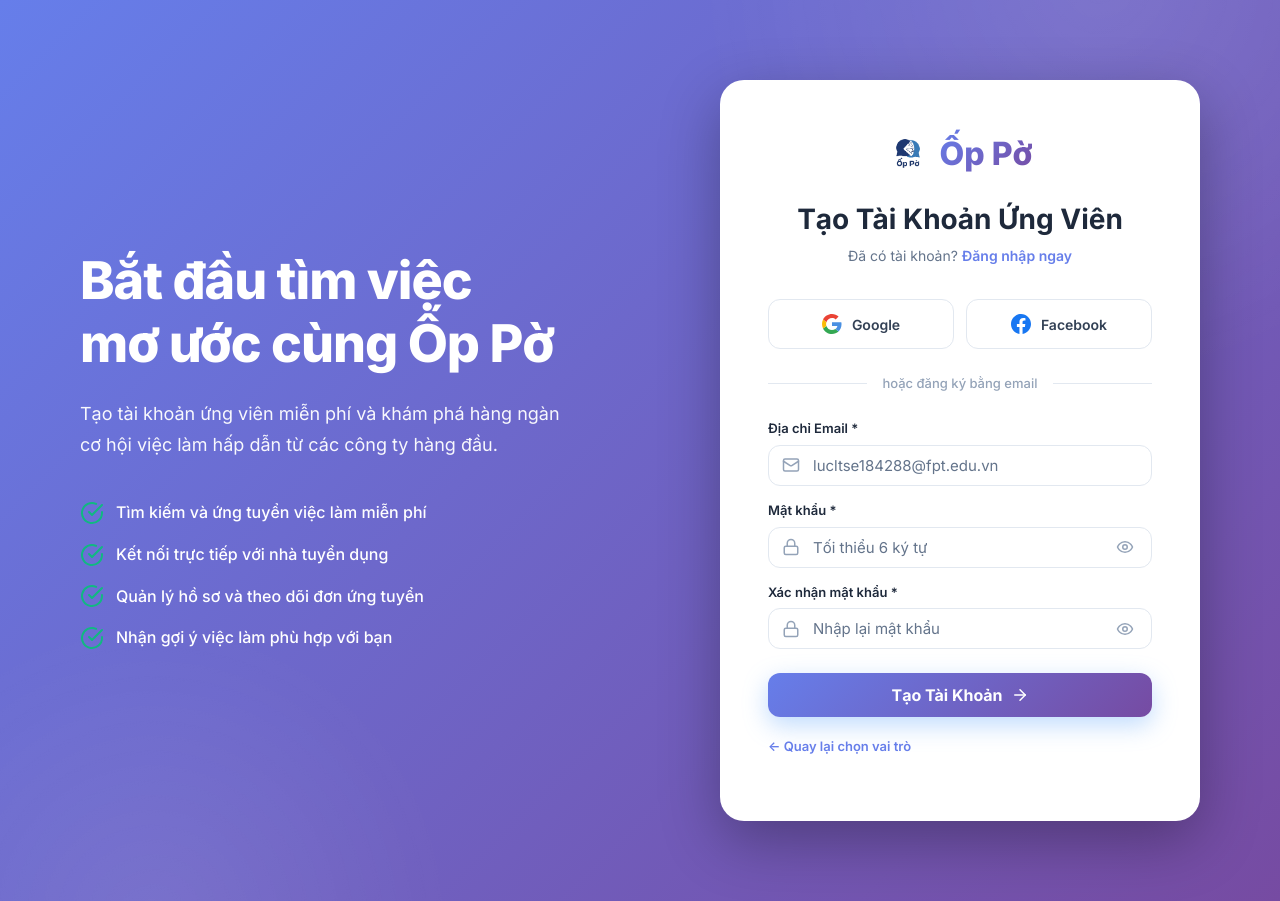
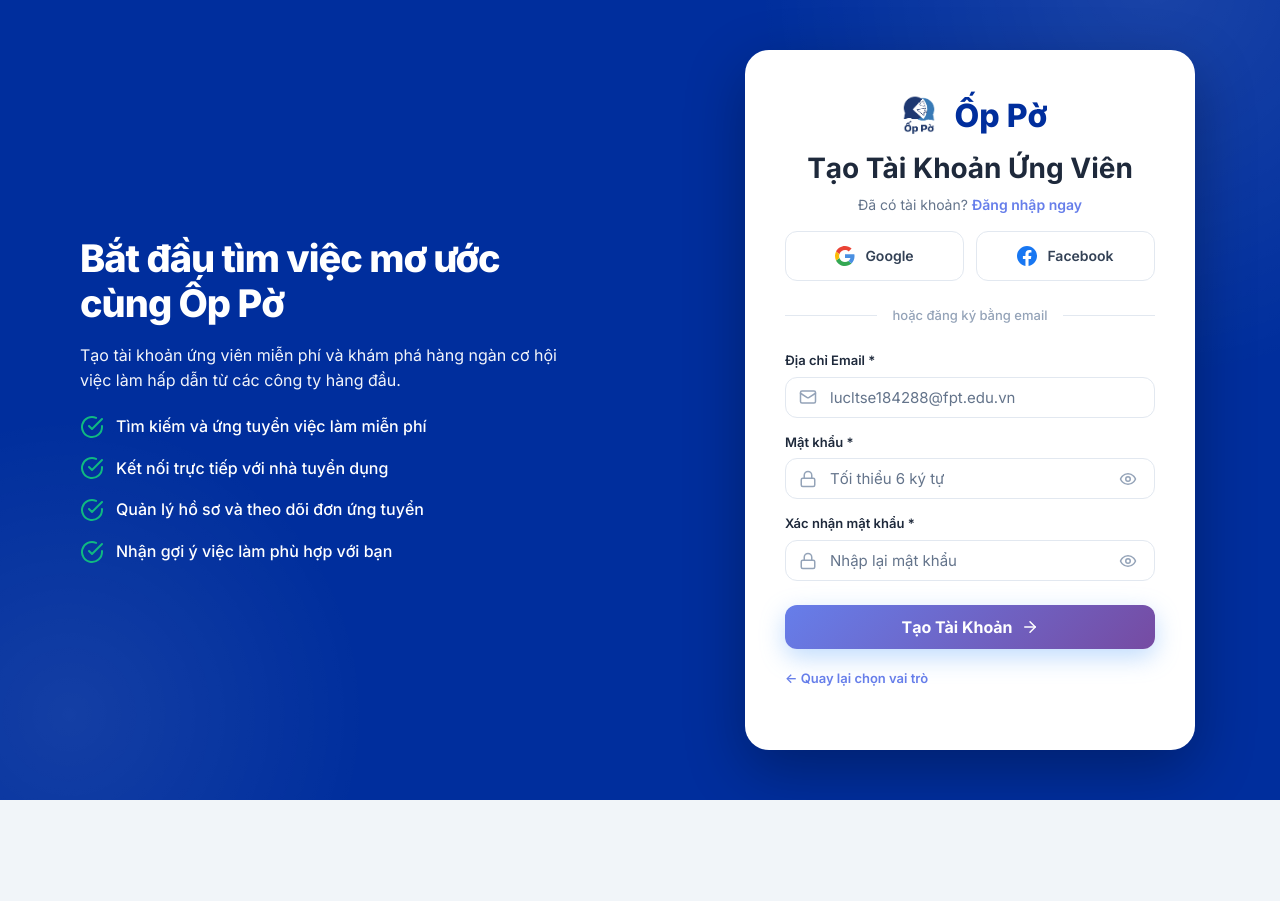
Before and after one commit to leluc212/OpPoReview, a React (Vite) app: page /register/candidate in a window 1280 px wide. After the commit the page ends 800 px from the top, so only its background shows below. Built offline with nearby package versions, Linux system fonts and the light colour scheme; the HTML template or start-up script is replaced by a standard one.

Commit message:
fix UI/UX lan 5

```diff
--- a/src/pages/auth/CandidateRegister.jsx
+++ b/src/pages/auth/CandidateRegister.jsx
@@ -8,39 +8,42 @@ import { Mail, Lock, Eye, EyeOff, CheckCircle, ArrowRight, User } from 'lucide-r
 const RegisterContainer = styled.div`
   min-height: 100vh;
   display: flex;
-  background: linear-gradient(135deg, #667eea 0%, #764ba2 100%);
+  background: #002e9d;
   position: relative;
   overflow: hidden;
-
-  @keyframes float {
-    0%, 100% { transform: translate(0, 0) rotate(0deg); }
-    25% { transform: translate(20px, -20px) rotate(90deg); }
-    50% { transform: translate(-20px, 20px) rotate(180deg); }
-    75% { transform: translate(20px, 20px) rotate(270deg); }
-  }
+  color-scheme: light;
 
   &::before {
     content: '';
     position: absolute;
+    top: -50%;
+    right: -20%;
     width: 800px;
     height: 800px;
-    background: radial-gradient(circle, rgba(255,255,255,0.1) 0%, transparent 70%);
+    background: radial-gradient(circle, rgba(255, 255, 255, 0.1) 0%, transparent 70%);
     border-radius: 50%;
-    top: -400px;
-    right: -200px;
-    animation: float 20s infinite ease-in-out;
+    animation: float 20s ease-in-out infinite;
   }
 
   &::after {
     content: '';
     position: absolute;
+    bottom: -30%;
+    left: -20%;
     width: 600px;
     height: 600px;
-    background: radial-gradient(circle, rgba(255,255,255,0.08) 0%, transparent 70%);
+    background: radial-gradient(circle, rgba(255, 255, 255, 0.08) 0%, transparent 70%);
     border-radius: 50%;
-    bottom: -300px;
-    left: -150px;
-    animation: float 15s infinite ease-in-out reverse;
+    animation: float 15s ease-in-out infinite reverse;
+  }
+
+  @keyframes float {
+    0%, 100% {
+      transform: translate(0, 0) rotate(0deg);
+    }
+    50% {
+      transform: translate(30px, -30px) rotate(5deg);
+    }
   }
 `;
 
@@ -49,7 +52,7 @@ const RegisterLeft = styled(motion.div)`
   display: flex;
   align-items: center;
   justify-content: center;
-  padding: 80px;
+  padding: 40px;
   color: white;
   position: relative;
   z-index: 1;
@@ -64,7 +67,7 @@ const RegisterRight = styled(motion.div)`
   display: flex;
   align-items: center;
   justify-content: center;
-  padding: 80px;
+  padding: 30px 20px;
   position: relative;
   z-index: 1;
 
@@ -75,20 +78,20 @@ const RegisterRight = styled(motion.div)`
 `;
 
 const HeroContent = styled.div`
-  max-width: 550px;
+  max-width: 500px;
 
   h1 {
-    font-size: 52px;
+    font-size: 38px;
     font-weight: 800;
     line-height: 1.2;
-    margin-bottom: 24px;
+    margin-bottom: 16px;
     letter-spacing: -1px;
   }
 
   p {
-    font-size: 18px;
-    line-height: 1.7;
-    margin-bottom: 40px;
+    font-size: 16px;
+    line-height: 1.6;
+    margin-bottom: 20px;
     opacity: 0.95;
   }
 
@@ -117,31 +120,32 @@ const HeroContent = styled.div`
 const RegisterForm = styled.div`
   background: white;
   border-radius: 24px;
-  padding: 48px;
+  padding: 40px;
   width: 100%;
-  max-width: 480px;
+  height: 700px;
+  max-width: 450px;
   box-shadow: 0 20px 60px rgba(0, 0, 0, 0.3);
 `;
 
 const FormHeader = styled.div`
   text-align: center;
-  margin-bottom: 32px;
+  margin-bottom: 15px;
 
   .logo-section {
     display: flex;
     align-items: center;
     justify-content: center;
-    margin-bottom: 24px;
-    gap: 12px;
+    margin-bottom: 10px;
+    gap: 10px;
 
     img {
-      height: 40px;
+      height: 52px;
     }
 
     .logo-text {
       font-size: 32px;
       font-weight: 800;
-      background: linear-gradient(135deg, #667eea 0%, #764ba2 100%);
+      background: #002e9d;
       -webkit-background-clip: text;
       -webkit-text-fill-color: transparent;
       background-clip: text;
--- a/src/pages/auth/EmployerRegister.jsx
+++ b/src/pages/auth/EmployerRegister.jsx
@@ -8,39 +8,42 @@ import { Mail, Lock, Eye, EyeOff, CheckCircle, ArrowRight, Building2 } from 'luc
 const RegisterContainer = styled.div`
   min-height: 100vh;
   display: flex;
-  background: linear-gradient(135deg, #667eea 0%, #764ba2 100%);
+  background: #002e9d;
   position: relative;
   overflow: hidden;
-
-  @keyframes float {
-    0%, 100% { transform: translate(0, 0) rotate(0deg); }
-    25% { transform: translate(20px, -20px) rotate(90deg); }
-    50% { transform: translate(-20px, 20px) rotate(180deg); }
-    75% { transform: translate(20px, 20px) rotate(270deg); }
-  }
+  color-scheme: light;
 
   &::before {
     content: '';
     position: absolute;
+    top: -50%;
+    right: -20%;
     width: 800px;
     height: 800px;
-    background: radial-gradient(circle, rgba(255,255,255,0.1) 0%, transparent 70%);
+    background: radial-gradient(circle, rgba(255, 255, 255, 0.1) 0%, transparent 70%);
     border-radius: 50%;
-    top: -400px;
-    right: -200px;
-    animation: float 20s infinite ease-in-out;
+    animation: float 20s ease-in-out infinite;
   }
 
   &::after {
     content: '';
     position: absolute;
+    bottom: -30%;
+    left: -20%;
     width: 600px;
     height: 600px;
-    background: radial-gradient(circle, rgba(255,255,255,0.08) 0%, transparent 70%);
+    background: radial-gradient(circle, rgba(255, 255, 255, 0.08) 0%, transparent 70%);
     border-radius: 50%;
-    bottom: -300px;
-    left: -150px;
-    animation: float 15s infinite ease-in-out reverse;
+    animation: float 15s ease-in-out infinite reverse;
+  }
+
+  @keyframes float {
+    0%, 100% {
+      transform: translate(0, 0) rotate(0deg);
+    }
+    50% {
+      transform: translate(30px, -30px) rotate(5deg);
+    }
   }
 `;
 
@@ -49,7 +52,7 @@ const RegisterLeft = styled(motion.div)`
   display: flex;
   align-items: center;
   justify-content: center;
-  padding: 80px;
+  padding: 40px;
   color: white;
   position: relative;
   z-index: 1;
@@ -64,7 +67,7 @@ const RegisterRight = styled(motion.div)`
   display: flex;
   align-items: center;
   justify-content: center;
-  padding: 80px;
+  padding: 30px 20px;
   position: relative;
   z-index: 1;
 
@@ -75,20 +78,20 @@ const RegisterRight = styled(motion.div)`
 `;
 
 const HeroContent = styled.div`
-  max-width: 550px;
+  max-width: 500px;
 
   h1 {
-    font-size: 52px;
+    font-size: 38px;
     font-weight: 800;
     line-height: 1.2;
-    margin-bottom: 24px;
+    margin-bottom: 16px;
     letter-spacing: -1px;
   }
 
   p {
-    font-size: 18px;
-    line-height: 1.7;
-    margin-bottom: 40px;
+    font-size: 16px;
+    line-height: 1.6;
+    margin-bottom: 20px;
     opacity: 0.95;
   }
 
@@ -117,31 +120,32 @@ const HeroContent = styled.div`
 const RegisterForm = styled.div`
   background: white;
   border-radius: 24px;
-  padding: 48px;
+  padding: 40px;
   width: 100%;
-  max-width: 480px;
+  height: 700px;
+  max-width: 450px;
   box-shadow: 0 20px 60px rgba(0, 0, 0, 0.3);
 `;
 
 const FormHeader = styled.div`
   text-align: center;
-  margin-bottom: 32px;
+  margin-bottom: 15px;
 
   .logo-section {
     display: flex;
     align-items: center;
     justify-content: center;
-    margin-bottom: 24px;
-    gap: 12px;
+    margin-bottom: 10px;
+    gap: 10px;
 
     img {
-      height: 40px;
+      height: 52px;
     }
 
     .logo-text {
       font-size: 32px;
       font-weight: 800;
-      background: linear-gradient(135deg, #667eea 0%, #764ba2 100%);
+      background: #002e9d;
       -webkit-background-clip: text;
       -webkit-text-fill-color: transparent;
       background-clip: text;
--- a/src/pages/auth/LoginPage.jsx
+++ b/src/pages/auth/LoginPage.jsx
@@ -10,7 +10,7 @@ import { Mail, Lock, Eye, EyeOff, CheckCircle, ArrowRight } from 'lucide-react';
 const LoginContainer = styled.div`
   min-height: 100vh;
   display: flex;
-  background: linear-gradient(135deg, #667eea 0%, #764ba2 100%);
+  background: #002e9d;
   position: relative;
   overflow: hidden;
   color-scheme: light;
@@ -139,13 +139,13 @@ const FormHeader = styled.div`
     margin-bottom: 16px;
 
     img {
-      height: 32px;
+      height: 52px;
     }
 
     .logo-text {
       font-size: 26px;
       font-weight: 800;
-      background: linear-gradient(135deg, #667eea 0%, #764ba2 100%);
+      background: #002e9d;
       -webkit-background-clip: text;
       -webkit-text-fill-color: transparent;
       background-clip: text;
@@ -247,7 +247,7 @@ const RoleButton = styled(motion.button)`
   border-radius: 7px;
   border: none;
   background: ${props => props.$selected ? 'white' : 'transparent'};
-  color: ${props => props.$selected ? '#667eea' : '#475569'};
+  color: ${props => props.$selected ? '#002e9d' : '#475569'};
   font-weight: ${props => props.$selected ? '700' : '600'};
   font-size: 13px;
   transition: all 0.3s;
@@ -304,7 +304,7 @@ const InputWrapper = styled.div`
 `;
 
 const ForgotPassword = styled(Link)`
-  color: #667eea;
+  color: #002e9d;
   font-size: 13px;
   font-weight: 600;
   display: inline-block;
@@ -322,7 +322,7 @@ const SubmitButton = styled(Button)`
   gap: 8px;
   margin-top: 16px;
   margin-bottom: 0;
-  background: linear-gradient(135deg, #667eea 0%, #764ba2 100%);
+  background: #002e9d;
 
   &:hover {
     transform: translateY(-2px);
--- a/src/pages/auth/RegisterRoleSelection.jsx
+++ b/src/pages/auth/RegisterRoleSelection.jsx
@@ -10,7 +10,7 @@ const SelectionContainer = styled.div`
   display: flex;
   align-items: center;
   justify-content: center;
-  background: linear-gradient(135deg, #667eea 0%, #764ba2 100%);
+  background: #002e9d;
   padding: 40px;
   position: relative;
   overflow: hidden;
@@ -101,19 +101,31 @@ const Logo = styled(Link)`
   gap: 12px;
   font-size: 28px;
   font-weight: 800;
-  color: white;
+  color: #002e9d;
   text-decoration: none;
   letter-spacing: -0.5px;
   margin-bottom: 48px;
   transition: all 0.3s cubic-bezier(0.4, 0, 0.2, 1);
+  background: rgba(255, 255, 255, 0.85);
+  backdrop-filter: blur(20px);
+  padding: 16px 32px;
+  border-radius: 16px;
+  border: 2px solid rgba(55, 69, 219, 0.55);
+  box-shadow:
+    0 8px 32px rgba(0, 0, 0, 0.25),
+    0 0 0 1px rgba(255, 255, 255, 0.3) inset;
 
   &:hover {
-    opacity: 0.9;
     transform: scale(1.05);
+    background: rgba(255, 255, 255, 0.2);
+    border-color: rgba(255, 255, 255, 0.35);
+    box-shadow:
+      0 12px 48px rgba(0, 0, 0, 0.2),
+      0 0 0 1px rgba(255, 255, 255, 0.2) inset;
   }
 
   img {
-    height: 40px;
+    height: 52px;
   }
 `;
 
@@ -170,7 +182,7 @@ const RoleIcon = styled.div`
   width: 80px;
   height: 80px;
   margin: 0 auto 24px;
-  background: linear-gradient(135deg, #667eea 0%, #764ba2 100%);
+  background: #002e9d;
   border-radius: 16px;
   display: flex;
   align-items: center;
@@ -226,7 +238,7 @@ const RoleFeatures = styled.ul`
 const SelectButton = styled.button`
   width: 100%;
   padding: 16px 32px;
-  background: linear-gradient(135deg, #667eea 0%, #764ba2 100%);
+  background: #002e9d;
   color: white;
   border: none;
   border-radius: 12px;
@@ -273,7 +285,7 @@ const LoginPrompt = styled.div`
     border-radius: 6px;
 
     &:hover {
-      background: rgba(255, 255, 255, 0.15);
+      background: rgba(255, 255, 255, 0.35);
       text-decoration: none;
     }
   }
```
